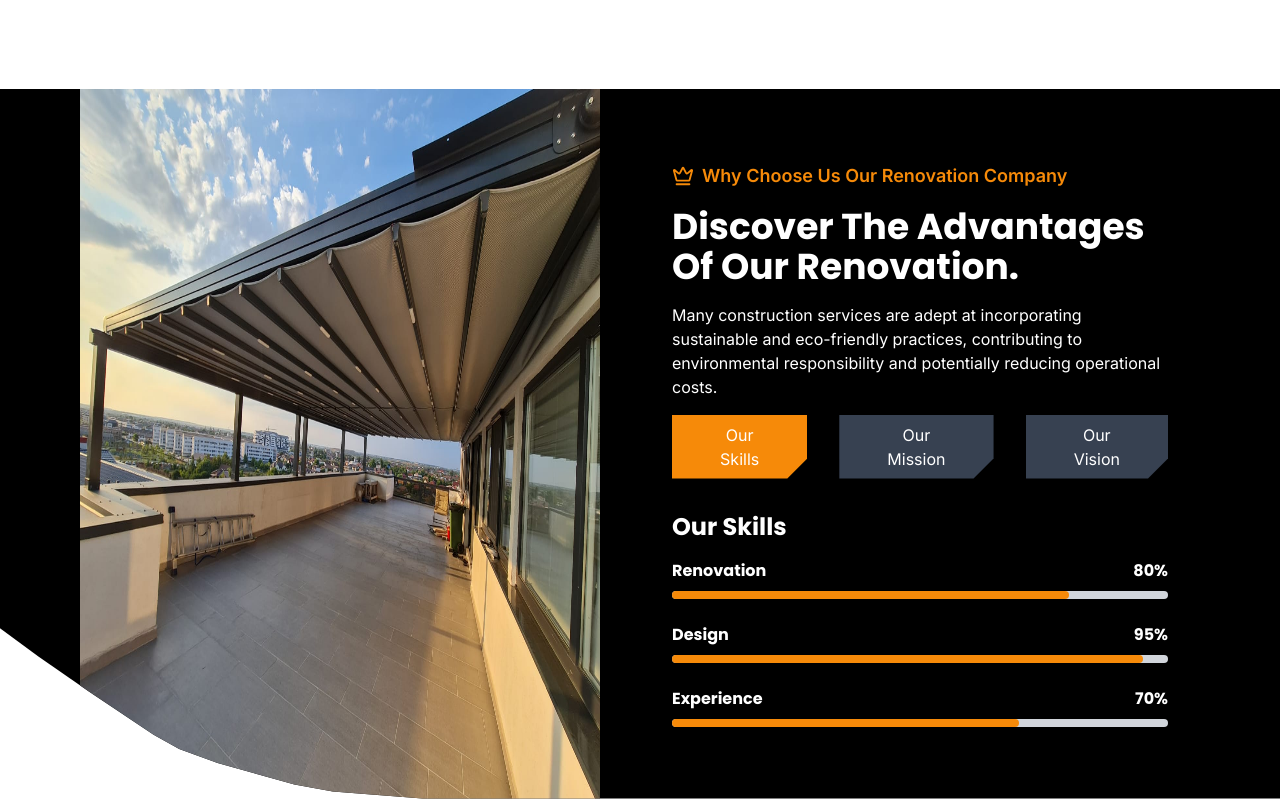
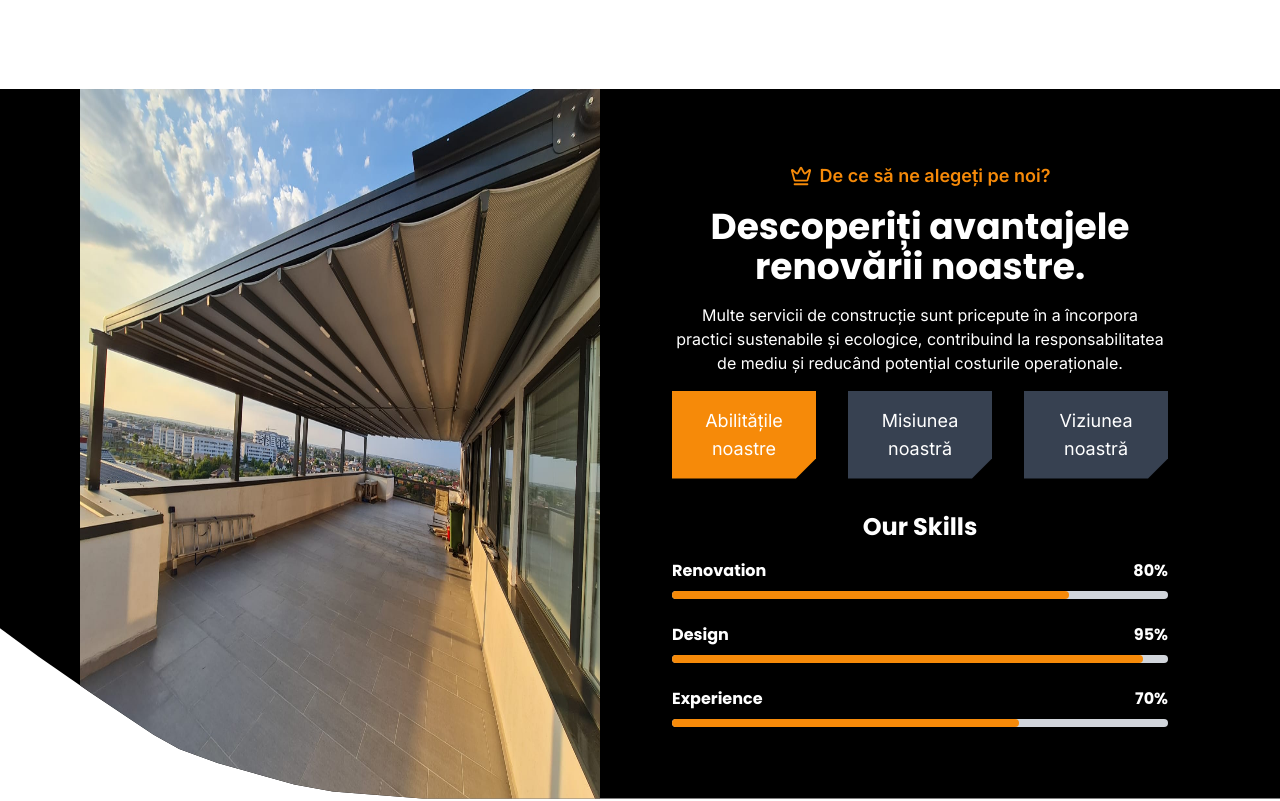
Before and after one commit to mocanuandrei1/sun-pro-2, a Next.js app: page / in a window 1280 px wide. Shown: the part 2460-3261 px from the top of the page. Built offline with nearby package versions, Linux system fonts and the light colour scheme.

Commit message:
chore: Update WhyUs component with new styles and translations

```diff
--- a/src/components/WhyUs/WhyUs.js
+++ b/src/components/WhyUs/WhyUs.js
@@ -23,7 +23,7 @@ export default function WhyUs() {
 
   return (
     <section className="grid lg:grid-cols-2 grid-cols-1 bg-black text-white lg:clip-bottom-left-rounded my-20 lg:px-20 px-6">
-      <div className="lg:pr-10 order-2 lg:order-none">
+      <div className="lg:pr-10 order-2 lg:order-none py-10 lg:py-0">
         <Image
           src="/Hero1.jpg"
           alt="Renovation"
@@ -32,43 +32,43 @@ export default function WhyUs() {
           className=" bg-black w-full h-full"
         />
       </div>
-      <div className="lg:p-8  my-10">
-        <p className="flex text-lg items-center text-[#f68a09] pb-4 font-semibold">
+      <div className="lg:p-8 my-10 text-center">
+        <p className="flex text-lg items-center text-[#f68a09] pb-4 font-semibold justify-center">
           <LuCrown className="pr-2 text-3xl" />
-          Why Choose Us Our Renovation Company
+          De ce să ne alegeți pe noi?
         </p>
-        <h1 className="text-4xl font-bold mb-4">
-          Discover The Advantages Of Our Renovation.
+        <h1 className="lg:text-4xl text-2xl  font-bold mb-4">
+          Descoperiți avantajele renovării noastre.
         </h1>
         <p className="mb-4">
-          Many construction services are adept at incorporating sustainable and
-          eco-friendly practices, contributing to environmental responsibility
-          and potentially reducing operational costs.
+          Multe servicii de construcție sunt pricepute în a încorpora practici
+          sustenabile și ecologice, contribuind la responsabilitatea de mediu și
+          reducând potențial costurile operaționale.
         </p>
-        <div className="flex lg:space-x-8 space-x-4 mb-8">
+        <div className="flex lg:flex-row flex-col lg:space-x-8 space-y-4 lg:space-y-0 mb-8 text-lg ">
           <button
-            className={`py-2 px-8 clip-bottom-right ${
+            className={`lg:w-full py-4 px-8 clip-bottom-right ${
               activeTab === "skills" ? "bg-[#f68a09] " : "bg-gray-700 "
             }`}
             onClick={handleShowSkills}
           >
-            Our Skills
+            Abilitățile noastre
           </button>
           <button
-            className={` py-2 px-8 clip-bottom-right ${
+            className={`lg:w-full py-4 px-8 clip-bottom-right ${
               activeTab === "mission" ? "bg-[#f68a09] " : "bg-gray-700 "
             }`}
             onClick={handleShowMission}
           >
-            Our Mission
+            Misiunea noastră
           </button>
           <button
-            className={` py-2 px-8 clip-bottom-right ${
+            className={`lg:w-full py-4 px-8 clip-bottom-right ${
               activeTab === "vision" ? "bg-[#f68a09] " : "bg-gray-700 "
             }`}
             onClick={handleShowVision}
           >
-            Our Vision
+            Viziunea noastră
           </button>
         </div>
         {activeTab === "skills" && <WhyUsSkills />}
--- a/src/components/WhyUs/WhyUsMission.js
+++ b/src/components/WhyUs/WhyUsMission.js
@@ -5,29 +5,30 @@ export default function WhyUsMission() {
   return (
     <div>
       <h3 className="text-2xl font-bold mb-4">
-        Leading Way In Building & Civil Constructions!
+        Lider în construcții civile și de clădiri!
       </h3>
       <p className="mb-8">
-        Dramatically foster compelling result before vertical platforms.
-        Globally pursue client focused potentiality without global alignment.
-        Dramatical maximize covalent data with world-class schemas.
+        Promovați dramatic rezultate convingătoare înainte de platformele
+        verticale. Urmăriți global potențialitatea axată pe client fără aliniere
+        globală. Maximizați dramatic datele covalente cu scheme de clasă
+        mondială.
       </p>
       <div className="grid grid-cols-2 gap-4">
         <div className="flex items-center space-x-2">
           <GoVerified className="text-[#f68a09] text-lg" />
-          <p>Commercial Services</p>
+          <p>Servicii comerciale</p>
         </div>
         <div className="flex items-center space-x-2">
           <GoVerified className="text-[#f68a09] text-lg" />
-          <p>Residential Services</p>
+          <p>Servicii rezidențiale</p>
         </div>
         <div className="flex items-center space-x-2">
           <GoVerified className="text-[#f68a09] text-lg" />
-          <p>Industrial Services</p>
+          <p>Servicii industriale</p>
         </div>
         <div className="flex items-center space-x-2">
           <GoVerified className="text-[#f68a09] text-lg" />
-          <p>Construction Service</p>
+          <p>Servicii construcții</p>
         </div>
       </div>
     </div>
--- a/src/components/WhyUs/WhyUsVision.js
+++ b/src/components/WhyUs/WhyUsVision.js
@@ -4,28 +4,28 @@ import { GoVerified } from "react-icons/go";
 export default function WhyUsVision() {
   return (
     <div>
-      <h3 className="text-2xl font-bold mb-4">Our Vision</h3>
+      <h3 className="text-2xl font-bold mb-4">Viziunea Noastră</h3>
       <p className="mb-8">
-        Embrace holistic initiatives for the next generation of infrastructure.
-        We aim to seamlessly integrate technology and sustainability to enhance
-        urban living experiences.
+        Îmbrățișați inițiativele holistice pentru următoarea generație de
+        infrastructură. Ne propunem să integrăm perfect tehnologia și
+        sustenabilitatea pentru a îmbunătăți experiențele de viață urbană.
       </p>
       <div className="grid grid-cols-2 gap-4">
         <div className="flex items-center space-x-2">
           <GoVerified className="text-[#f68a09] text-lg" />
-          <p>Smart Cities</p>
+          <p>Orașe inteligente</p>
         </div>
         <div className="flex items-center space-x-2">
           <GoVerified className="text-[#f68a09] text-lg" />
-          <p>Green Buildings</p>
+          <p>Clădiri verzi</p>
         </div>
         <div className="flex items-center space-x-2">
           <GoVerified className="text-[#f68a09] text-lg" />
-          <p>Innovative Solutions</p>
+          <p>Soluții inovatoare</p>
         </div>
         <div className="flex items-center space-x-2">
           <GoVerified className="text-[#f68a09] text-lg" />
-          <p>Sustainable Development</p>
+          <p>Dezvoltare durabilă</p>
         </div>
       </div>
     </div>
```
